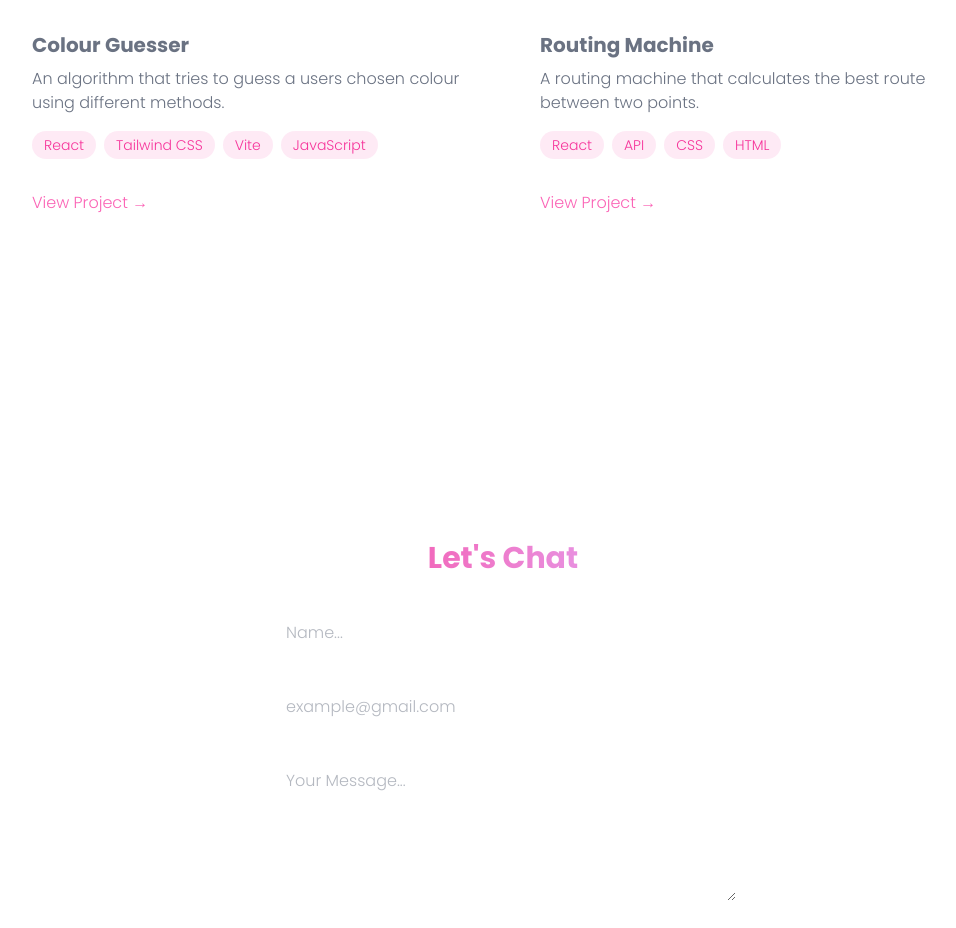
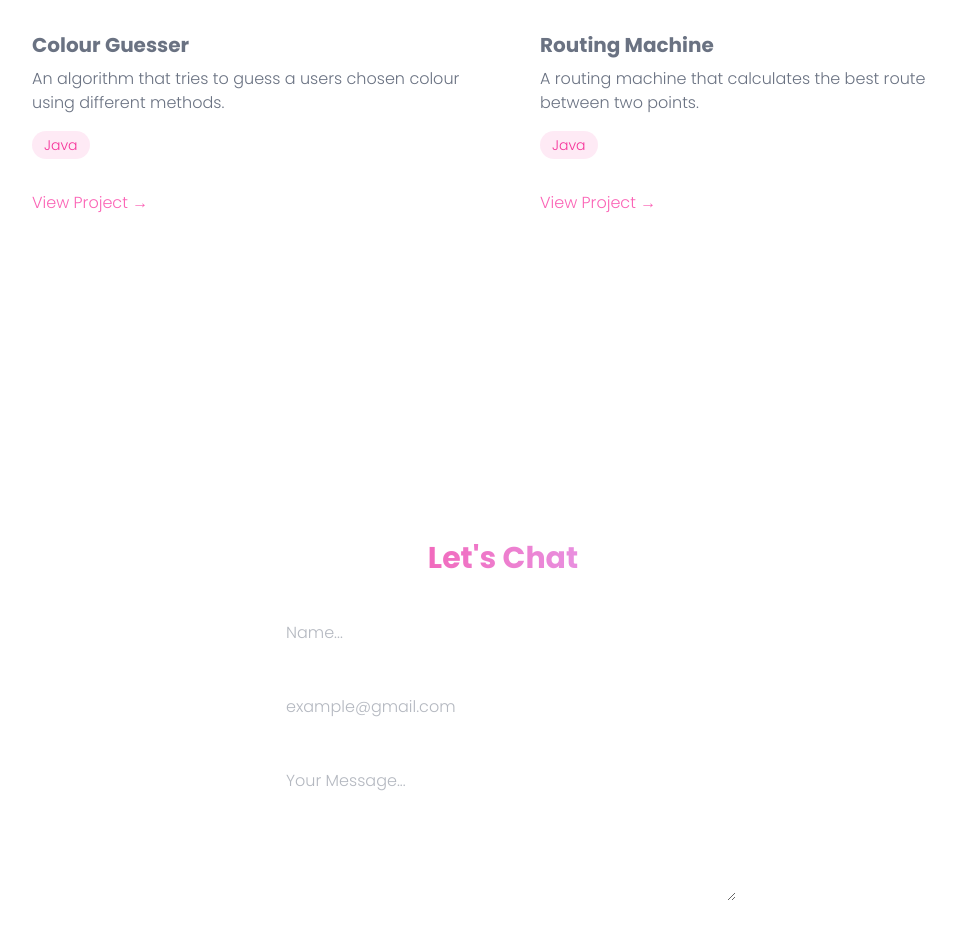
Before and after one commit to e10gb/e10gb_website_ver_1, a React (Vite) app: page / in a window 1280 px wide. Shown: the part 2040-2968 px from the top of the page, without its empty margins (137-1093 px from the left). Built offline with nearby package versions, Linux system fonts and the light colour scheme.

Commit message:
Cleaning up a couple of things in the projects page.

```diff
--- a/src/components/sections/Projects.jsx
+++ b/src/components/sections/Projects.jsx
@@ -87,7 +87,7 @@ export const Projects = () => {
                 An algorithm that tries to guess a users chosen colour using different methods.
               </p>
               <div className="flex flex-wrap gap-2 mb-4">
-                {["React", "Tailwind CSS", "Vite", "JavaScript"].map(
+                {["Java"].map(
                   (tech, key) => (
                     <span
                       key={key}
@@ -116,7 +116,7 @@ export const Projects = () => {
                 A routing machine that calculates the best route between two points.
               </p>
               <div className="flex flex-wrap gap-2 mb-4">
-                {["React", "API", "CSS", "HTML"].map((tech, key) => (
+                {["Java"].map((tech, key) => (
                   <span
                     key={key}
                     className="bg-pink-500/10 text-pink-500 py-1 px-3 rounded-full text-sm hover:bg-pink-500/20
```
